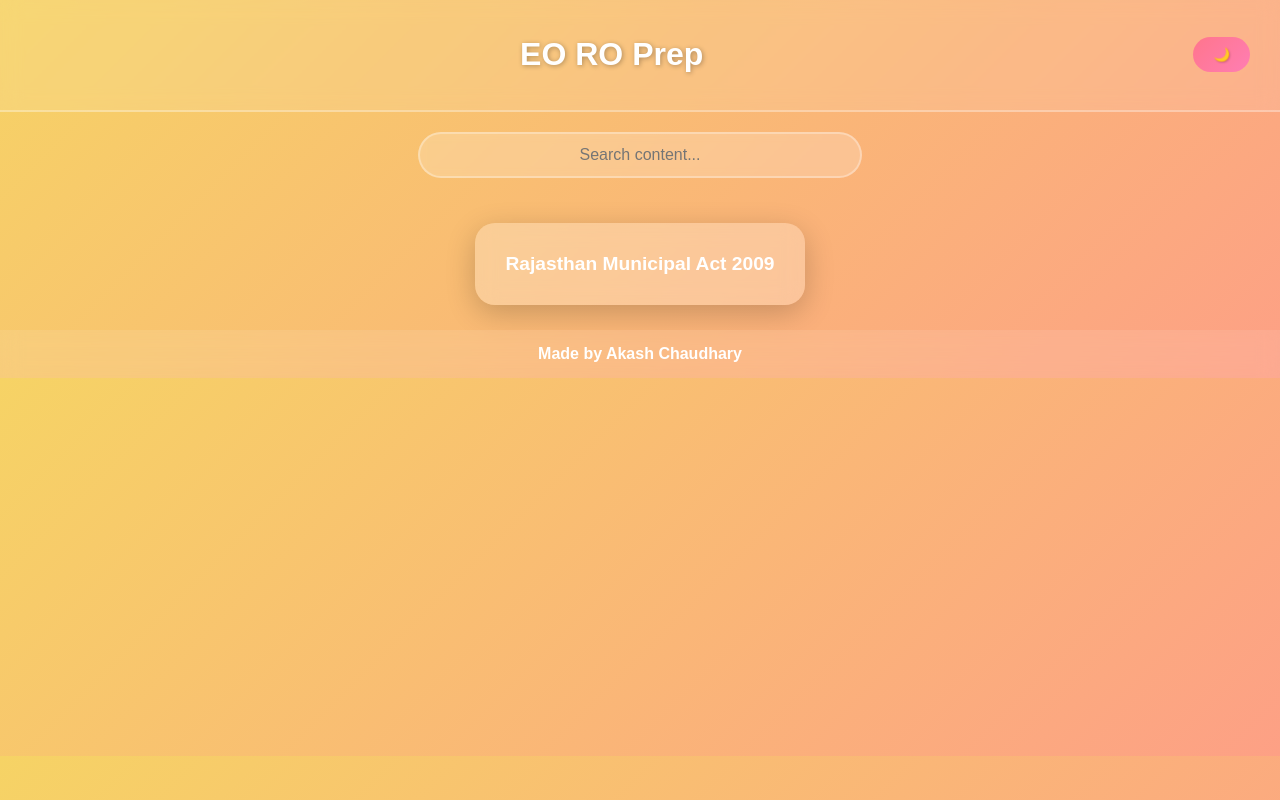
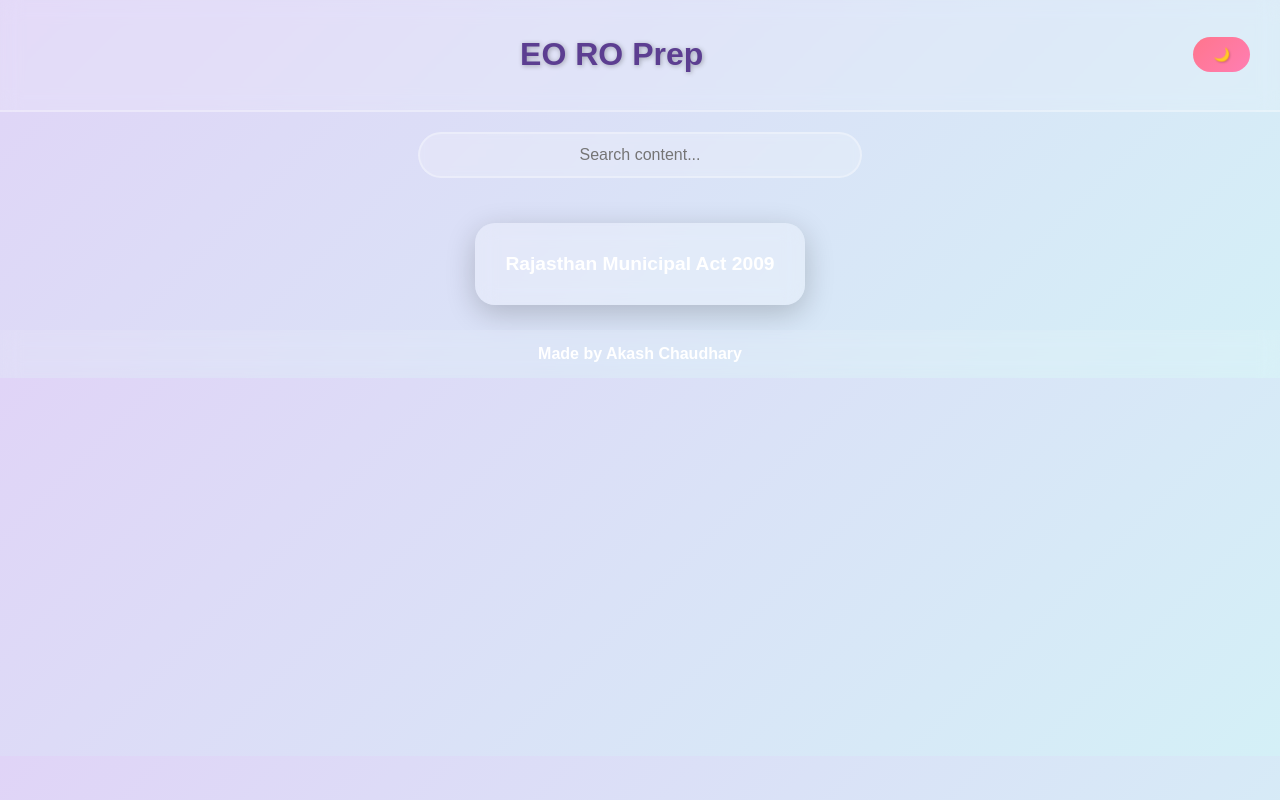
Before and after one commit to AkashChaudhary7/EO-RO, a plain HTML site: page index.html in a window 1280 px wide. Drawn offline with Linux system fonts and the light colour scheme.

Commit message:
Update style.css

```diff
--- a/css/style.css
+++ b/css/style.css
@@ -3,13 +3,13 @@ body {
     font-family: 'Poppins', sans-serif;
     margin: 0;
     padding: 0;
-    background: linear-gradient(135deg, #f6d365, #fda085);
+    background: linear-gradient(135deg, #e0d4f7, #d4f0f7);
     color: #333;
     transition: all 0.5s ease;
 }
 
 .dark {
-    background: linear-gradient(135deg, #141e30, #243b55);
+    background: linear-gradient(135deg,#1e1e2e, #2e344e);
     color: #eee;
 }
 
@@ -19,7 +19,7 @@ header {
     justify-content: space-between;
     align-items: center;
     padding: 15px 30px;
-    background: rgba(255,255,255,0.1);
+    background: rgba(255,255,255,0.15);
     backdrop-filter: blur(10px);
     border-bottom: 2px solid rgba(255,255,255,0.3);
     position: sticky;
@@ -32,7 +32,7 @@ header h1 {
     font-weight: 700;
     text-align: center;
     flex: 1;
-    color: #fff;
+    color: #5c3e91;
     text-shadow: 1px 1px 5px rgba(0,0,0,0.3);
 }
 
```
